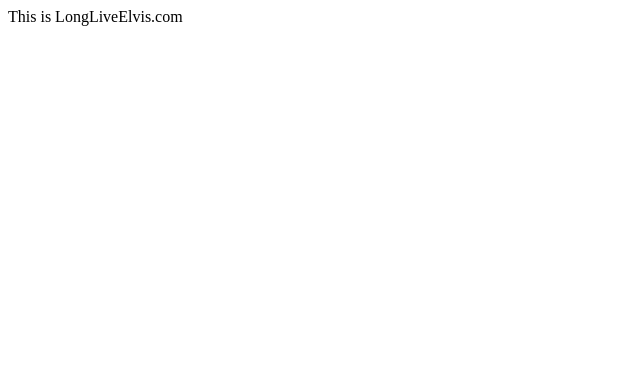
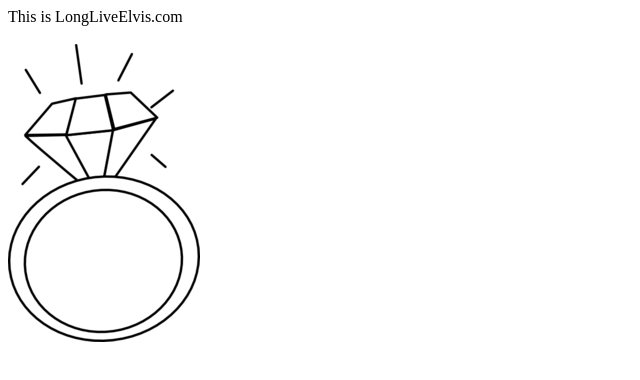
Before and after one commit to gregjonason/longliveelvis.github.io, a plain HTML site: page index.html in a window 1280 px wide. Shown: the whole page, without its empty margins (0-640 px from the left). Drawn offline with Linux system fonts and the light colour scheme.

Commit message:
my latest index page

```diff
--- a/index.html
+++ b/index.html
@@ -36,6 +36,8 @@
 	</head>
 
 <body>
-This is LongLiveElvis.com
+This is LongLiveElvis.com <br />
+<br />
+<img src="img/bling-ring.png">
 </body>
 </html>
```
